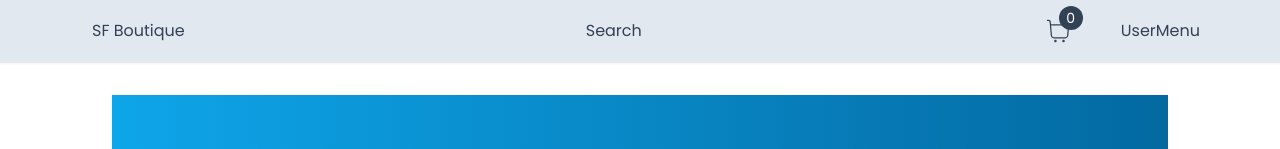
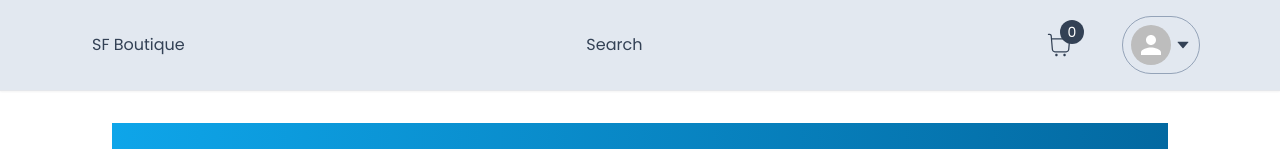
Before and after one commit to iJoyRide/Ecommerce, a Next.js app: page / in a window 1280 px wide. Shown: the top 149 px of the page. Built offline with nearby package versions, Linux system fonts and the light colour scheme; a web font is replaced by a local one.

Commit message:
user menu

```diff
--- a/app/components/nav/NavBar.tsx
+++ b/app/components/nav/NavBar.tsx
@@ -2,6 +2,7 @@ import Link from "next/link";
 import Container from "../products/Container";
 import { Redressed } from "next/font/google";
 import CartCount from "./CartCount";
+import UserMenu from "./UserMenu";
 
 const redressed = Redressed({ subsets: ["latin"], weight: ['400']});
 
@@ -30,7 +31,7 @@ const NavBar = () => {
                     <div className="hidden md:block">Search</div>
                     <div className="flex items-center gap-8 md:gap-12 ">
                         <CartCount/>
-                        <div>UserMenu</div>
+                        <UserMenu/>
                     </div>
                 </div>
             </Container>
--- /dev/null
+++ b/app/components/nav/UserMenu.tsx
@@ -0,0 +1,40 @@
+"use client";
+
+import { Avatar } from "@mui/material";
+import { useCallback, useState } from "react";
+import { AiFillCaretDown } from "react-icons/ai";
+
+const UserMenu = () => {
+    const [isOpen, setIsOpen] =useState(false)
+
+    const toggleOpen = useCallback(() => {
+        setIsOpen(prev => !prev);
+    }, []);
+
+    return (
+        <>
+            <div className="relative z-30">
+                <div onClick={toggleOpen}
+                className="
+                p-2
+                border-[1px]
+                border-slate-400
+                flex
+                flex-row
+                items-center
+                gap-1
+                rounded-full
+                cursor-pointer
+                hover:shadow-md
+                transition
+                text-slate-700"
+                >
+                    <Avatar/>
+                    <AiFillCaretDown/>
+                </div>
+            </div>
+        </>
+    );
+}
+
+export default UserMenu;
```
